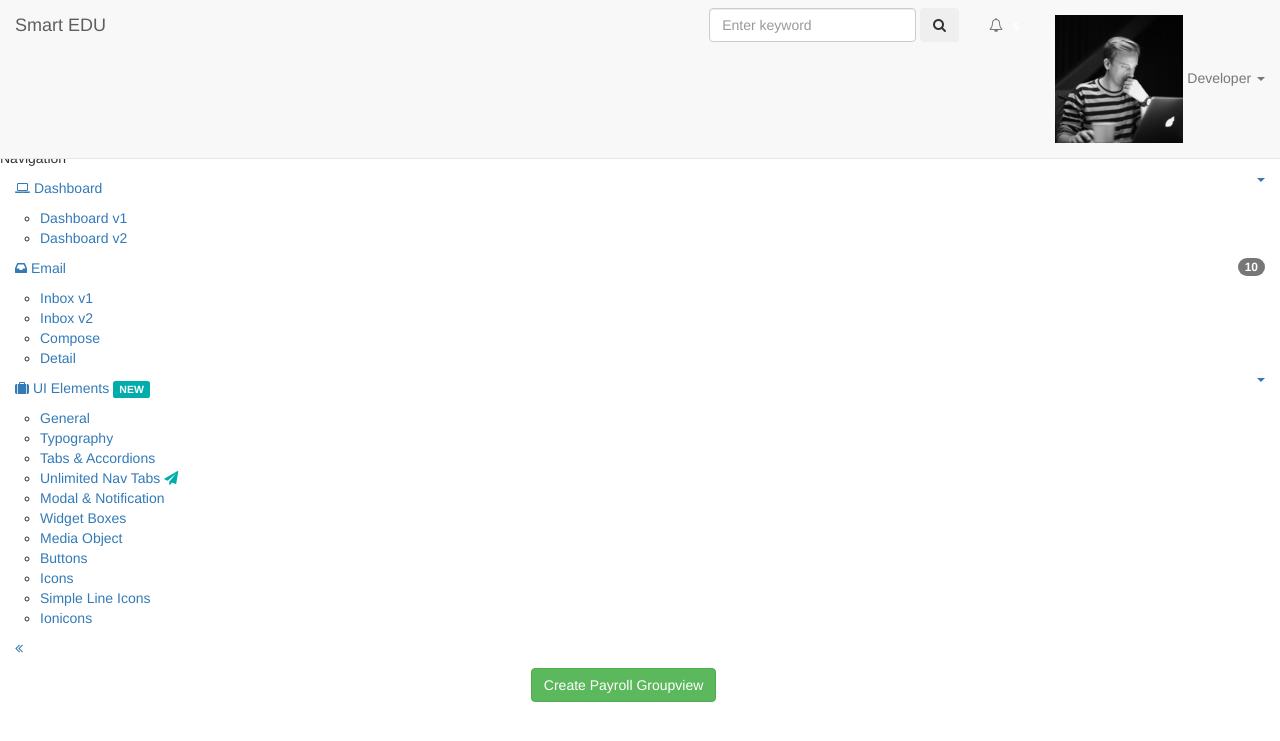
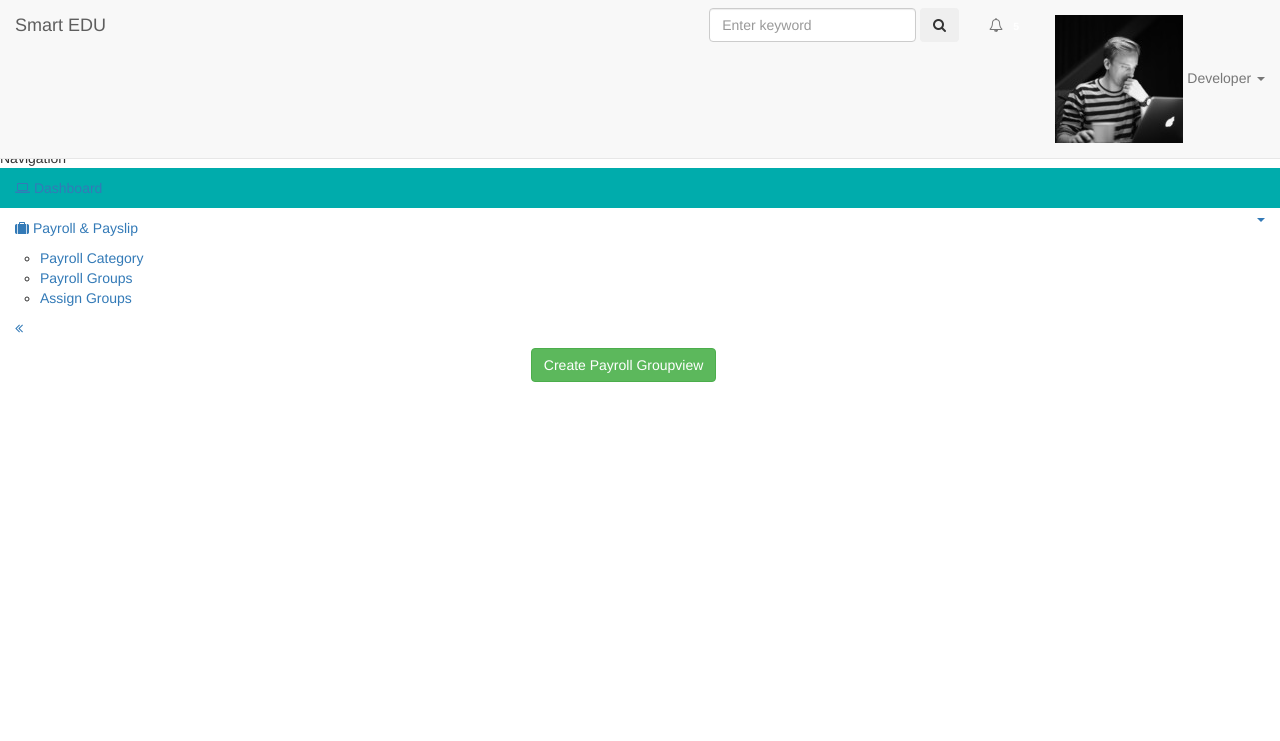
Before and after one commit to junaidappimagine/smartedu, a CodeIgniter app: page /smartedu/ in a window 1280 px wide. Shown: the top 741 px of the page. Run offline with CodeIgniter, Linux system fonts and the light colour scheme; some libraries are stand-ins or nearby versions.

Commit message:
css and script added

```diff
--- a/application/views/footer.php
+++ b/application/views/footer.php
@@ -1,13 +1,11 @@
 <!-- Javascript files to load here -->
-<!-- <script src="<?php echo base_url(); ?>assets/plugins/jquery/jquery-1.9.1.min.js"></script> -->
 
-<!-- <script src="<?php echo base_url(); ?>assets/js/jquery-1.11.3.min.js"></script> -->
-<script src="<?php echo base_url(); ?>assets/js/jquery-3.1.1.min.js" integrity="sha256-hVVnYaiADRTO2PzUGmuLJr8BLUSjGIZsDYGmIJLv2b8=" crossorigin="anonymous"></script>
 <script src="<?php echo base_url(); ?>assets/plugins/jquery/jquery-migrate-1.1.0.min.js"></script>
 <script src="<?php echo base_url(); ?>assets/plugins/jquery-ui/ui/minified/jquery-ui.min.js"></script>
 <script src="<?php echo base_url(); ?>assets/plugins/bootstrap/js/bootstrap.min.js"></script>
 <!-- <script src="<?php echo base_url(); ?>assets/js/jquery.dataTables.min.js"></script> -->
-
+<!-- <script src="<?php echo base_url()?>assets/plugins/bootstrap-calendar/js/bootstrap_calendar.min.js"></script>
+		<script src="<?php echo base_url()?>assets/js/dashboard-v2.min.js"></script> -->
 <!--[if lt IE 9]>
 	<script src="<?php echo base_url(); ?>assets/crossbrowserjs/html5shiv.js"></script>
 	<script src="<?php echo base_url(); ?>assets/crossbrowserjs/respond.min.js"></script>
@@ -16,10 +14,12 @@
 <script src="<?php echo base_url(); ?>assets/plugins/slimscroll/jquery.slimscroll.min.js"></script>
 <script src="<?php echo base_url(); ?>assets/plugins/jquery-cookie/jquery.cookie.js"></script>
 <script src="<?php echo base_url(); ?>assets/js/apps.min.js"></script>
+<script src="<?php echo base_url(); ?>assets/js/common.js"></script>
 
 <script>
 		$(document).ready(function() {
 			App.init();
+			//DashboardV2.init();
 		});
 	</script>
 </body>
--- a/application/views/header.php
+++ b/application/views/header.php
@@ -15,7 +15,13 @@ defined('BASEPATH') OR exit('No direct script access allowed');
 	<link href="<?php echo base_url(); ?>assets/css/style-smartedu.css" rel="stylesheet" />
 	<link href="<?php echo base_url(); ?>assets/css/style-responsive.min.css" rel="stylesheet" />
 	<link href="<?php echo base_url(); ?>assets/css/theme/default-smartedu.css" rel="stylesheet" id="theme" />
-	<!-- <script src="<?php echo base_url(); ?>assets/plugins/pace/pace.min.js"></script> -->
+
+    <script src="<?php echo base_url(); ?>assets/plugins/pace/pace.min.js"></script>
+	<!-- <script src="<?php echo base_url(); ?>assets/plugins/jquery/jquery-1.9.1.min.js"></script> -->
+
+	<!-- <script src="<?php echo base_url(); ?>assets/js/jquery-1.11.3.min.js"></script> -->
+	<script src="<?php echo base_url(); ?>assets/js/jquery-3.1.1.min.js" integrity="sha256-hVVnYaiADRTO2PzUGmuLJr8BLUSjGIZsDYGmIJLv2b8=" crossorigin="anonymous"></script>
+
 
 
 </head>
@@ -69,7 +75,7 @@ defined('BASEPATH') OR exit('No direct script access allowed');
                             </li>
                             <li class="media">
                                 <a href="javascript:;">
-                                    <div class="media-left"><img src="assets/img/user-1.jpg" class="media-object" alt="" /></div>
+                                    <div class="media-left"><img src="<?php echo base_url(); ?>assets/img/user-1.jpg" class="media-object" alt="" /></div>
                                     <div class="media-body">
                                         <h6 class="media-heading">John Smith</h6>
                                         <p>Quisque pulvinar tellus sit amet sem scelerisque tincidunt.</p>
@@ -79,7 +85,7 @@ defined('BASEPATH') OR exit('No direct script access allowed');
                             </li>
                             <li class="media">
                                 <a href="javascript:;">
-                                    <div class="media-left"><img src="assets/img/user-2.jpg" class="media-object" alt="" /></div>
+                                    <div class="media-left"><img src="<?php echo base_url(); ?>assets/img/user-2.jpg" class="media-object" alt="" /></div>
                                     <div class="media-body">
                                         <h6 class="media-heading">Olivia</h6>
                                         <p>Quisque pulvinar tellus sit amet sem scelerisque tincidunt.</p>
@@ -112,7 +118,7 @@ defined('BASEPATH') OR exit('No direct script access allowed');
 					</li>
 					<li class="dropdown navbar-user">
 						<a href="javascript:;" class="dropdown-toggle" data-toggle="dropdown">
-							<img src="assets/img/user-13.jpg" alt="" />
+							<img src="<?php echo base_url(); ?>assets/img/user-13.jpg" alt="" />
 							<span class="hidden-xs">Developer</span> <b class="caret"></b>
 						</a>
 						<ul class="dropdown-menu animated fadeInLeft">
@@ -140,7 +146,7 @@ defined('BASEPATH') OR exit('No direct script access allowed');
 				<ul class="nav">
 					<li class="nav-profile">
 						<div class="image">
-							<a href="javascript:;"><img src="assets/img/user-13.jpg" alt="" /></a>
+							<a href="javascript:;"><img src="<?php echo base_url(); ?>assets/img/user-13.jpg" alt="" /></a>
 						</div>
 						<div class="info">
 							Developer
@@ -152,52 +158,25 @@ defined('BASEPATH') OR exit('No direct script access allowed');
 				<!-- begin sidebar nav -->
 				<ul class="nav">
 					<li class="nav-header">Navigation</li>
-					<li class="has-sub">
-						<a href="javascript:;">
-						    <b class="caret pull-right"></b>
+					<li class="has-sub active">
+						<a href="<?php echo base_url(); ?>dashboardC/index">
 						    <i class="fa fa-laptop"></i>
 						    <span>Dashboard</span>
 					    </a>
-						<ul class="sub-menu">
-						    <li><a href="index.html">Dashboard v1</a></li>
-						    <li><a href="index_v2.html">Dashboard v2</a></li>
-						</ul>
+
 					</li>
 					<li class="has-sub">
 						<a href="javascript:;">
-							<span class="badge pull-right">10</span>
-							<i class="fa fa-inbox"></i>
-							<span>Email</span>
+							<span class="caret pull-right"></span>
+							<i class="fa fa-suitcase"></i>
+							<span>Payroll & Payslip</span>
 						</a>
 						<ul class="sub-menu">
-						    <li><a href="email_inbox.html">Inbox v1</a></li>
-						    <li><a href="email_inbox_v2.html">Inbox v2</a></li>
-						    <li><a href="email_compose.html">Compose</a></li>
-						    <li><a href="email_detail.html">Detail</a></li>
+						    <li><a href="#">Payroll Category</a></li>
+						    <li><a href="<?php echo base_url();?>dashboardC/Create_Payroll_Groupview">Payroll Groups</a></li>
+						    <li><a href="#">Assign Groups</a></li>
 						</ul>
 					</li>
-					<li class="has-sub">
-						<a href="javascript:;">
-						    <b class="caret pull-right"></b>
-						    <i class="fa fa-suitcase"></i>
-						    <span>UI Elements <span class="label label-theme m-l-5">NEW</span></span>
-						</a>
-						<ul class="sub-menu">
-							<li><a href="ui_general.html">General</a></li>
-							<li><a href="ui_typography.html">Typography</a></li>
-							<li><a href="ui_tabs_accordions.html">Tabs & Accordions</a></li>
-							<li><a href="ui_unlimited_tabs.html">Unlimited Nav Tabs <i class="fa fa-paper-plane text-theme m-l-5"></i></a></li>
-							<li><a href="ui_modal_notification.html">Modal & Notification</a></li>
-							<li><a href="ui_widget_boxes.html">Widget Boxes</a></li>
-							<li><a href="ui_media_object.html">Media Object</a></li>
-							<li><a href="ui_buttons.html">Buttons</a></li>
-							<li><a href="ui_icons.html">Icons</a></li>
-							<li><a href="ui_simple_line_icons.html">Simple Line Icons</a></li>
-							<li><a href="ui_ionicons.html">Ionicons</a></li>
-						</ul>
-					</li>
-
-
 
 
 			        <!-- begin sidebar minify button -->
```
